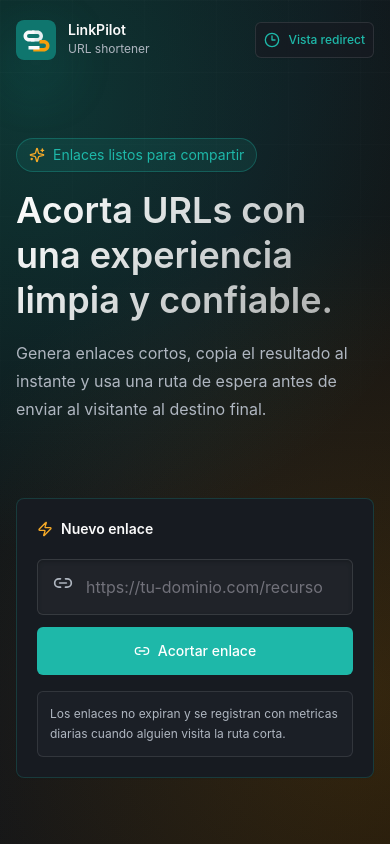
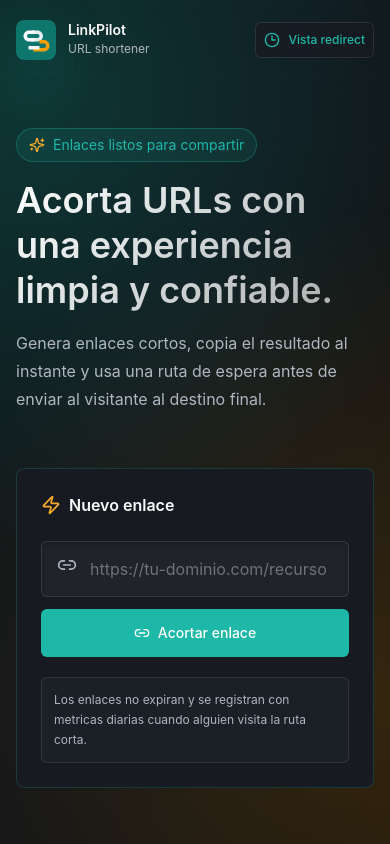
Before and after one commit to Naiker12/lp-web-app, a React (Vite) app: page / in a window 390 px wide. Built offline with nearby package versions, Linux system fonts and the light colour scheme; no server answers.

Commit message:
Refine layout and spacing in HomePage component for improved responsiveness and aesthetics

```diff
--- a/src/pages/HomePage.tsx
+++ b/src/pages/HomePage.tsx
@@ -28,7 +28,7 @@ export function HomePage() {
           </a>
         </nav>
 
-        <div className="grid flex-1 items-center gap-8 py-6 sm:py-8 lg:grid-cols-[minmax(0,1.35fr)_minmax(390px,460px)] lg:gap-14 xl:gap-20">
+        <div className="grid flex-1 items-center gap-8 py-6 sm:py-8 lg:grid-cols-[minmax(0,1fr)_minmax(460px,560px)] lg:gap-8 xl:gap-10">
           <div className="animate-fade-up grid gap-6">
             <div className="grid gap-4">
               <div className="inline-flex w-fit items-center gap-2 rounded-full border border-primary/30 bg-primary/10 px-3 py-1.5 text-sm text-primary shadow-sm">
@@ -43,18 +43,17 @@ export function HomePage() {
                 visitante al destino final.
               </p>
             </div>
-
           </div>
 
-          <div className="animate-fade-up delay-200 grid gap-4">
+          <div className="animate-fade-up delay-200 grid w-full max-w-[560px] gap-4 justify-self-start">
             <Card className="glass-card hover-lift border-primary/20">
-              <CardHeader>
-                <CardTitle className="flex items-center gap-2">
-                  <Zap className="h-4 w-4 text-accent" />
+              <CardHeader className="p-6">
+                <CardTitle className="flex items-center gap-2 text-base">
+                  <Zap className="h-5 w-5 text-accent" />
                   Nuevo enlace
                 </CardTitle>
               </CardHeader>
-              <CardContent className="grid gap-4">
+              <CardContent className="grid gap-5 p-6 pt-0">
                 <ShortenForm loading={loading} onSubmit={shorten} />
                 {error ? <p className="rounded-md border border-destructive/30 bg-destructive/10 p-3 text-sm text-destructive">{error.message}</p> : null}
                 <div className="rounded-md border border-white/10 bg-muted/50 p-3 text-xs leading-5 text-muted-foreground">
```
